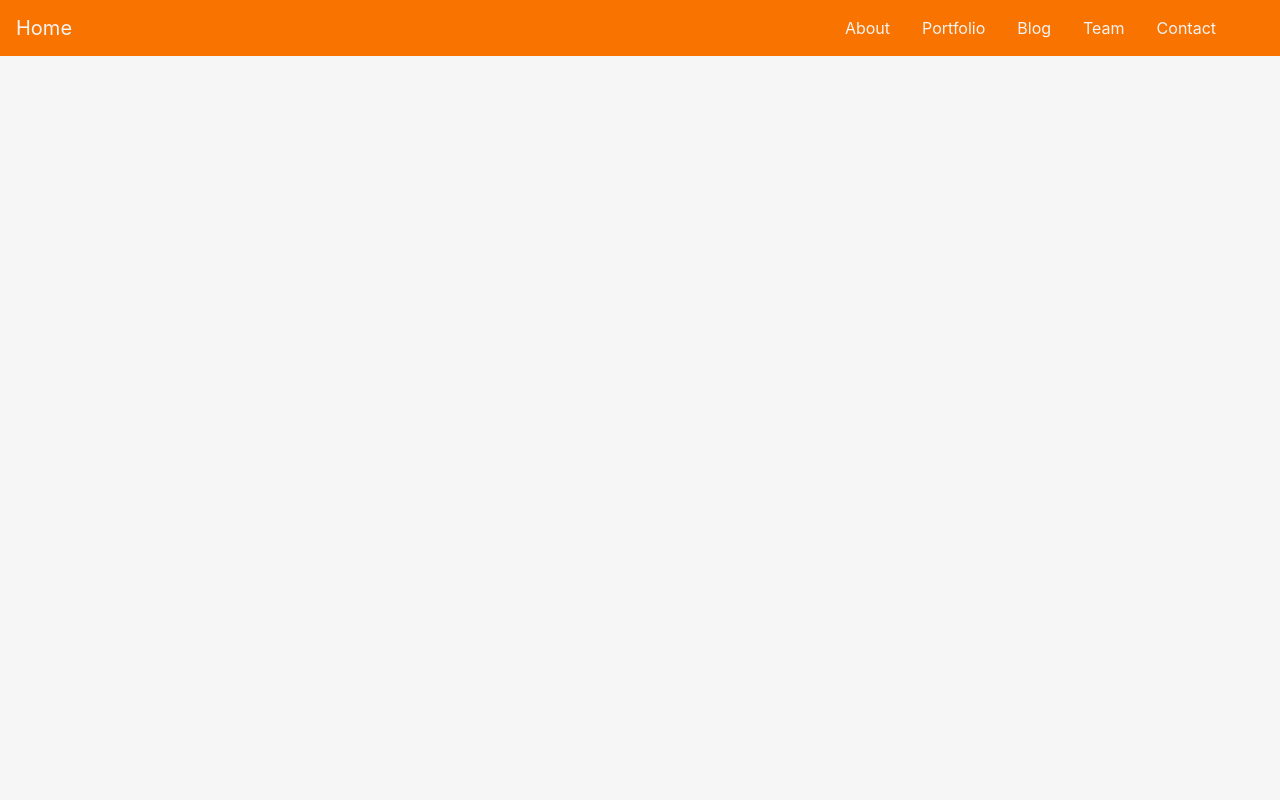
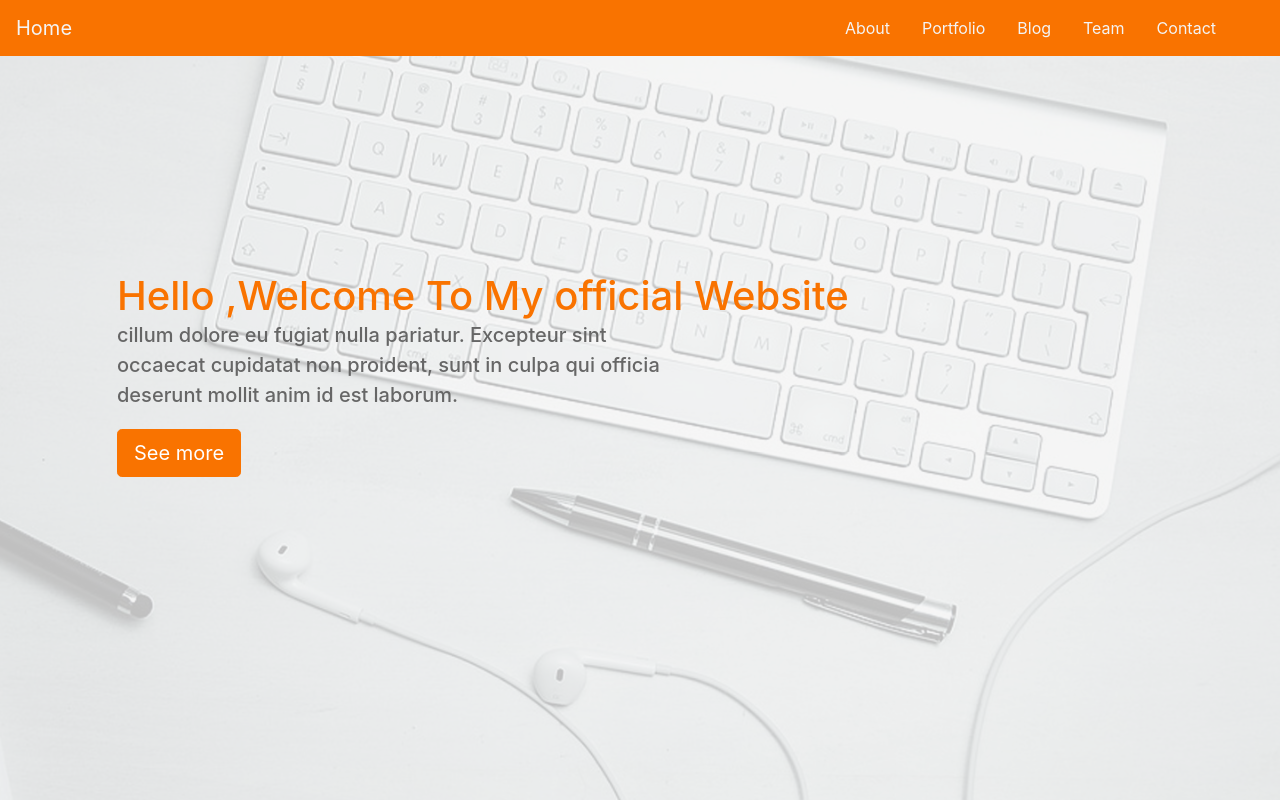
Before and after one commit to bgail/bootstrap4Landing, a plain HTML site: page index.html in a window 1280 px wide. Drawn offline with nearby package versions, Linux system fonts and the light colour scheme.

Commit message:
header works, added jquery dependency

```diff
--- a/css/main.css
+++ b/css/main.css
@@ -26,3 +26,23 @@
     top: 0;
     background: rgba(244, 244, 244, 0.79);
 }
+.description{
+    position: absolute;
+    top: 30%;
+    margin: auto;
+    padding: 2em;
+}
+.description h1{
+ color:#F97300 ;
+}
+.description p{
+ color:#666;
+ font-size: 20px;
+ width: 50%;
+ line-height: 1.5;
+}
+.description button{
+ border:1px  solid #F97300;
+ background:#F97300;
+ color:#fff;
+}
--- a/index.html
+++ b/index.html
@@ -37,14 +37,15 @@
     <header class="header">
         <div class="overlay"></div>
          <div class="container">
-                <!-- <div class="description ">
+                <div class="description ">
                         <h1>    Hello ,Welcome To My official Website
                          <p>    cillum dolore eu fugiat nulla pariatur. Excepteur sint occaecat cupidatat non    proident, sunt in culpa qui officia deserunt mollit anim id est laborum.
                      </p>
                       <button class="btn btn-outline-secondary btn-lg">See more</button>   </h1>
-                </div> -->
+                </div>
          </div>
     </header>
+    <script src="http://ajax.googleapis.com/ajax/libs/jquery/1.7.1/jquery.min.js" type="text/javascript"></script>
     <script type="text/javascript" src='js/main.js'></script>
 </body>
 
--- a/js/main.js
+++ b/js/main.js
@@ -0,0 +1,3 @@
+$(document).ready(function(){
+    $('.header').height($(window).height());
+})
```
